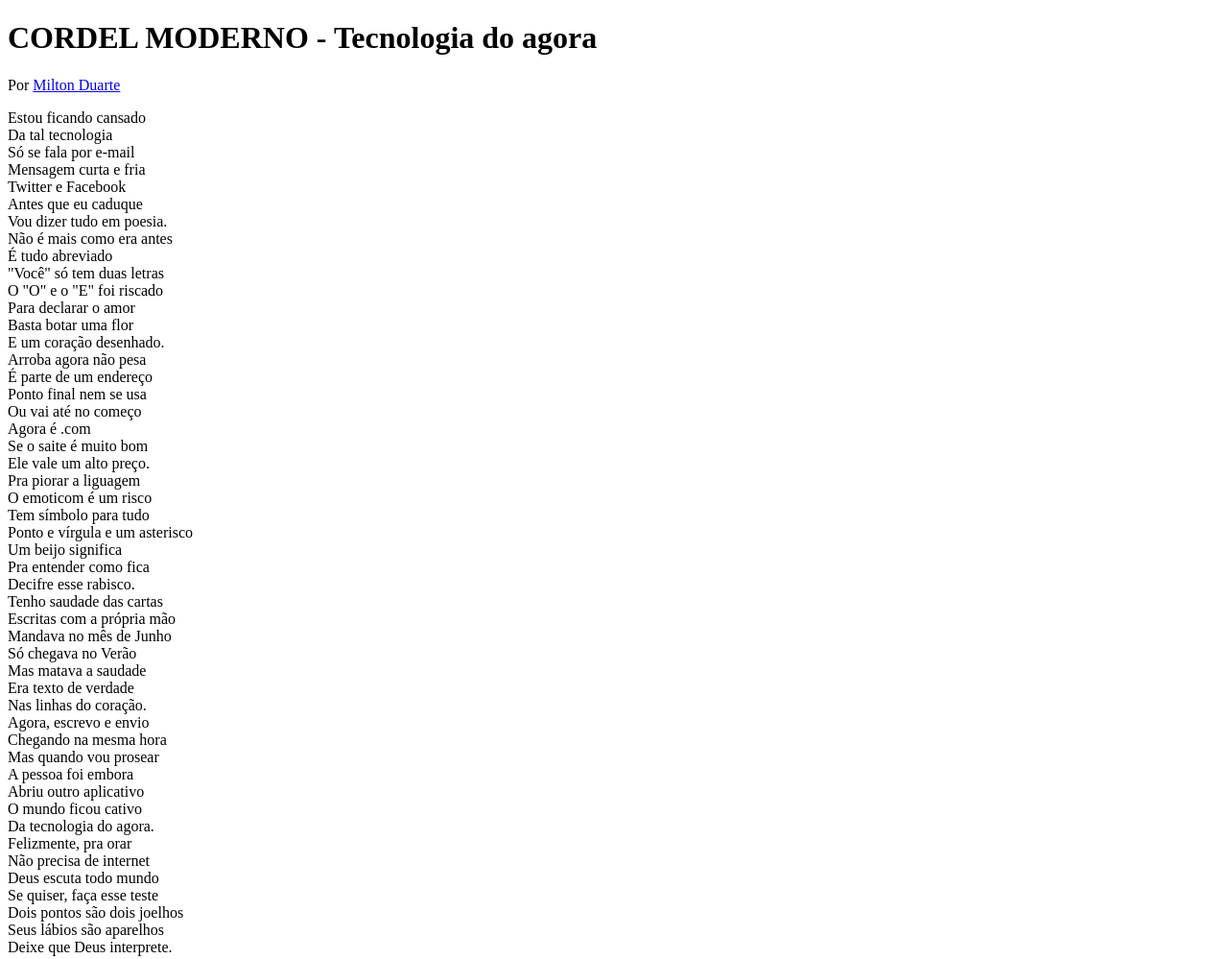
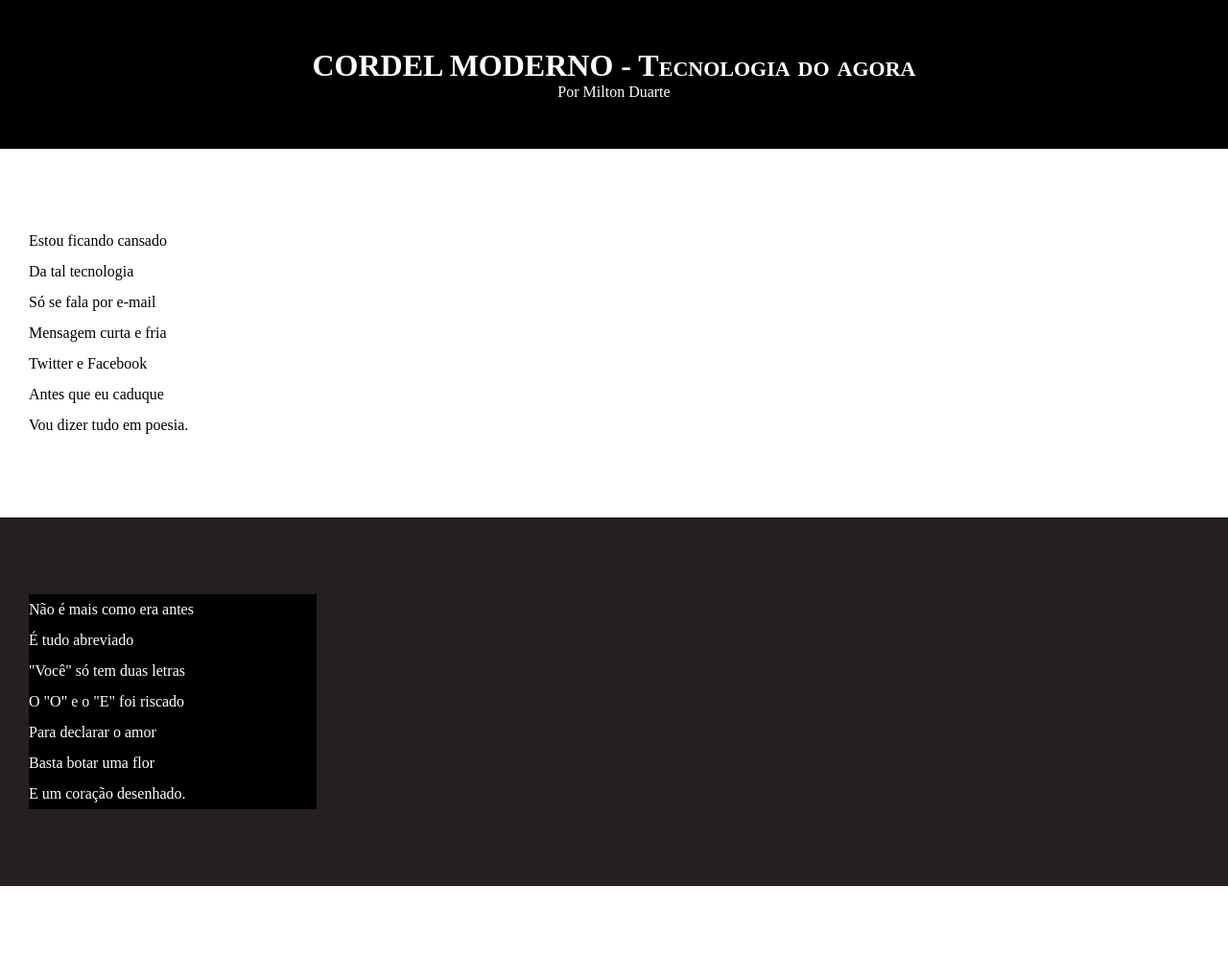
Before and after one commit to FabioMGonc/Site-Parallax, a plain HTML site: page index.html in a window 1280 px wide. Shown: the top 999 px of the page at 96% size. Drawn offline with Linux system fonts and the light colour scheme.

Commit message:
Primeiros ajustes de CSS

```diff
--- a/index.html
+++ b/index.html
@@ -12,7 +12,8 @@
     <p>Por <a href="https://www.recantodasletras.com.br/autor.php?id=9806" target="_blank">Milton Duarte</a></p>
 </header>
 
-    <section>
+    <section class="normal">
+        <p>
             Estou ficando cansado <br>
             Da tal tecnologia <br>
             Só se fala por e-mail <br>
@@ -20,9 +21,11 @@
             Twitter e Facebook <br>
             Antes que eu caduque <br>
             Vou dizer tudo em poesia. <br>
+        </p>
     </section>
 
-    <section>
+    <section class="imagem">
+        <p>
             Não é mais como era antes <br>
             É tudo abreviado <br>
             "Você" só tem duas letras <br>
@@ -30,10 +33,12 @@
             Para declarar o amor <br>
             Basta botar uma flor <br>
             E um coração desenhado. <br>
+        </p>
     </section>
 
 
-    <section>
+    <section class="normal">
+        <p>
             Arroba agora não pesa <br>
             É parte de um endereço <br>
             Ponto final nem se usa <br>
@@ -41,7 +46,9 @@
             Agora é .com <br>
             Se o saite é muito bom <br>
             Ele vale um alto preço. <br>
+        </p>
 
+        <p>
             Pra piorar a liguagem <br>
             O emoticom é um risco <br>
             Tem símbolo para tudo <br>
@@ -49,11 +56,13 @@
             Um beijo significa <br>
             Pra entender como fica <br>
             Decifre esse rabisco. <br>
+        </p>
     </section>
 
 
 
-    <section>
+    <section class="imagem">
+        <p>
             Tenho saudade das cartas <br>
             Escritas com a própria mão <br>
             Mandava no mês de Junho <br>
@@ -61,11 +70,13 @@
             Mas matava a saudade <br>
             Era texto de verdade <br>
             Nas linhas do coração. <br>
+        </p>
     </section>
 
 
 
-    <section>
+    <section class="normal">
+        <p>
             Agora, escrevo e envio <br>
             Chegando na mesma hora <br>
             Mas quando vou prosear <br>
@@ -73,7 +84,9 @@
             Abriu outro aplicativo <br>
             O mundo ficou cativo <br>
             Da tecnologia do agora. <br>
+        </p>
 
+        <p>
             Felizmente, pra orar <br>
             Não precisa de internet <br>
             Deus escuta todo mundo <br>
@@ -81,6 +94,7 @@
             Dois pontos são dois joelhos <br>
             Seus lábios são aparelhos <br>
             Deixe que Deus interprete. <br>
+        </p>
     </section>
 
 <footer>
--- a/style.css
+++ b/style.css
@@ -1 +1,58 @@
 @charset "UTF-8";
+
+*{
+    margin: 0px;
+    padding: 0px;
+}
+
+body{
+    min-height: 100vh;
+    background-color: rgb(187, 185, 185);
+}
+header{
+    background-color: black;
+    color: white;
+    text-align: center;
+}
+header > h1{
+    padding-top: 50px;
+    font-variant: small-caps;
+}
+header > p{
+    padding-bottom: 50px;
+}
+a{
+    color: white;
+    text-decoration: none;
+}
+a:hover{
+    text-decoration: overline underline;
+}
+section{
+    padding-top: 10vh;
+    padding-bottom: 10vh;
+    line-height: 2em;
+    padding-left: 30px;
+}
+section.normal{
+    background-color: white;
+    color: black;
+}
+section.imagem{
+    background-color: rgb(36, 32, 32);
+    color: white;
+}
+section.imagem > p{
+    width: 300px;
+    background-color: black;
+}
+
+
+
+
+footer{
+    background-color: black;
+    color: white;
+    text-align: center;
+    padding: 10px;
+}
```
Lines whose indentation alone changed are shown as unchanged.
